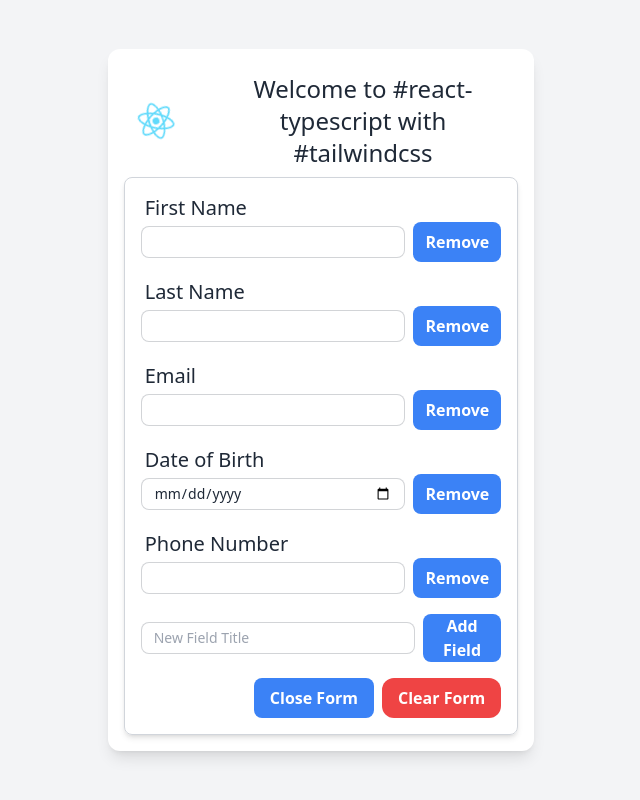
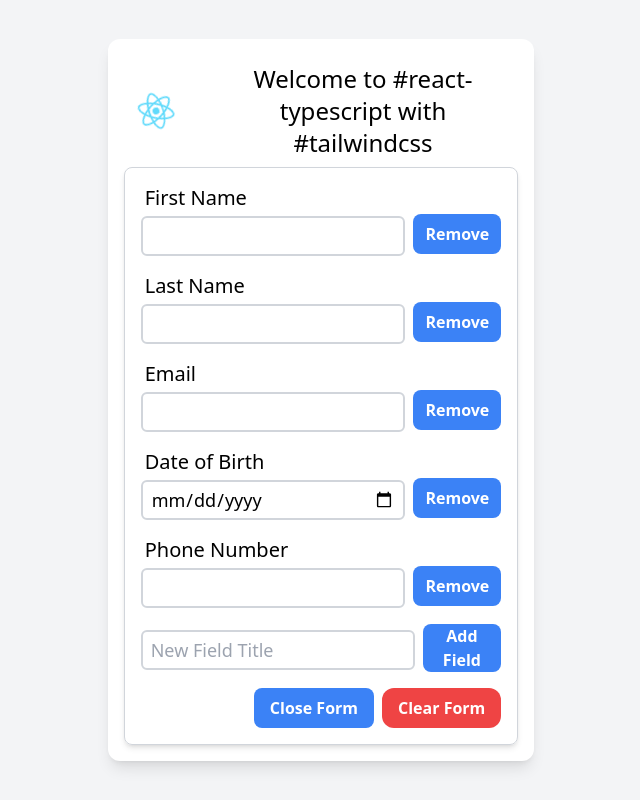
Before and after one commit to AshrafMd-1/form-builder, a React (Create React App) app: page / in a window 1280 px wide. Both pictures are taken after a click on the button "Open Form". Shown: the whole page, without its empty margins (319-959 px from the left). Built offline with nearby package versions, Linux system fonts and the light colour scheme.

Commit message:
Remove daisyUI plugin

```diff
--- a/package.json
+++ b/package.json
@@ -10,7 +10,6 @@
     "@types/node": "^16.18.40",
     "@types/react": "^18.2.20",
     "@types/react-dom": "^18.2.7",
-    "daisyui": "^3.5.1",
     "prettier": "^3.0.2",
     "react": "^18.2.0",
     "react-dom": "^18.2.0",
--- a/src/components/Form.tsx
+++ b/src/components/Form.tsx
@@ -84,7 +84,7 @@ export default function Form(props: { closeFormCB: () => void }) {
         <input
           type="text"
           value={newField}
-          className="input p-3 block input-bordered input-sm mt-1 mb-1  w-full hover:outline-none focus:outline-none"
+          className="border-2 border-gray-300 rounded-md  mt-1 w-full h-10 px-2 text-lg focus:outline-none focus:border-blue-500"
           placeholder="New Field Title"
           onChange={(e) => {
             setNewField(e.target.value);
--- a/src/components/LabelledInput.tsx
+++ b/src/components/LabelledInput.tsx
@@ -13,15 +13,15 @@ export default function LabelledInput(props: {
       <label className="text-xl font-normal pl-1 text-center">
         {props.label}
       </label>
-      <div className="flex">
+      <div className="flex items-center">
         <input
-          className="input p-3 block input-bordered input-sm mt-1 mb-1  w-full hover:outline-none focus:outline-none"
+          className="border-2 border-gray-300 rounded-md  mt-1 w-full h-10 px-2 text-lg focus:outline-none focus:border-blue-500"
           value={props.value}
           type={props.type}
           onChange={(e) => props.controlFieldCB(props.id, e.target.value)}
         />
         <button
-          className="ml-2 bg-blue-500 hover:bg-blue-600 text-white font-bold py-2 px-3 rounded-lg focus:outline-none focus:shadow-outline-red active:bg-red-500"
+          className="ml-2 bg-blue-500 hover:bg-blue-600 text-white font-bold rounded-lg px-3 py-2 mt-auto mb-auto focus:outline-none focus:shadow-outline-red active:bg-red-500"
           onClick={() => props.removeFieldCB(props.id)}
         >
           Remove
--- a/tailwind.config.js
+++ b/tailwind.config.js
@@ -4,5 +4,5 @@ module.exports = {
   theme: {
     extend: {},
   },
-  plugins: [require("daisyui")],
+  plugins: [],
 };
```
Also changed, not shown: 1 other file (tests, documents, lock files or other folders).
